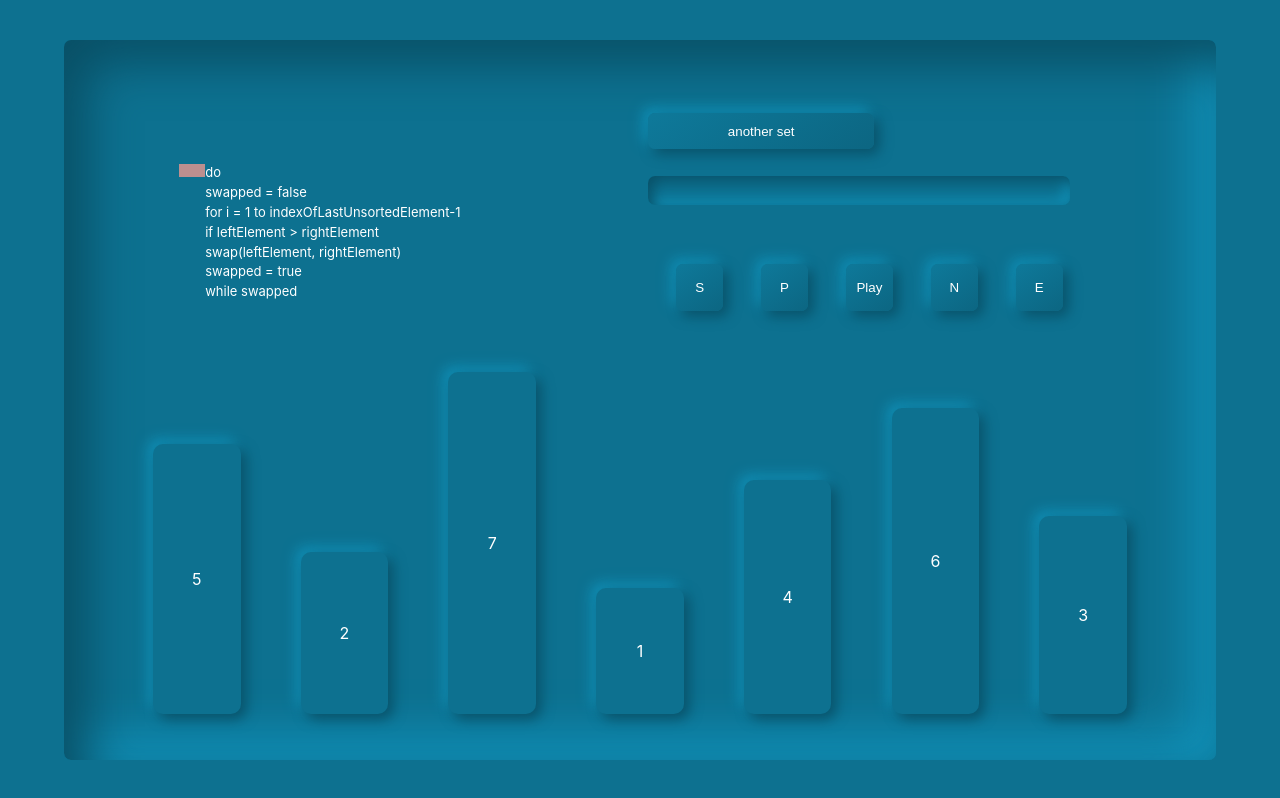
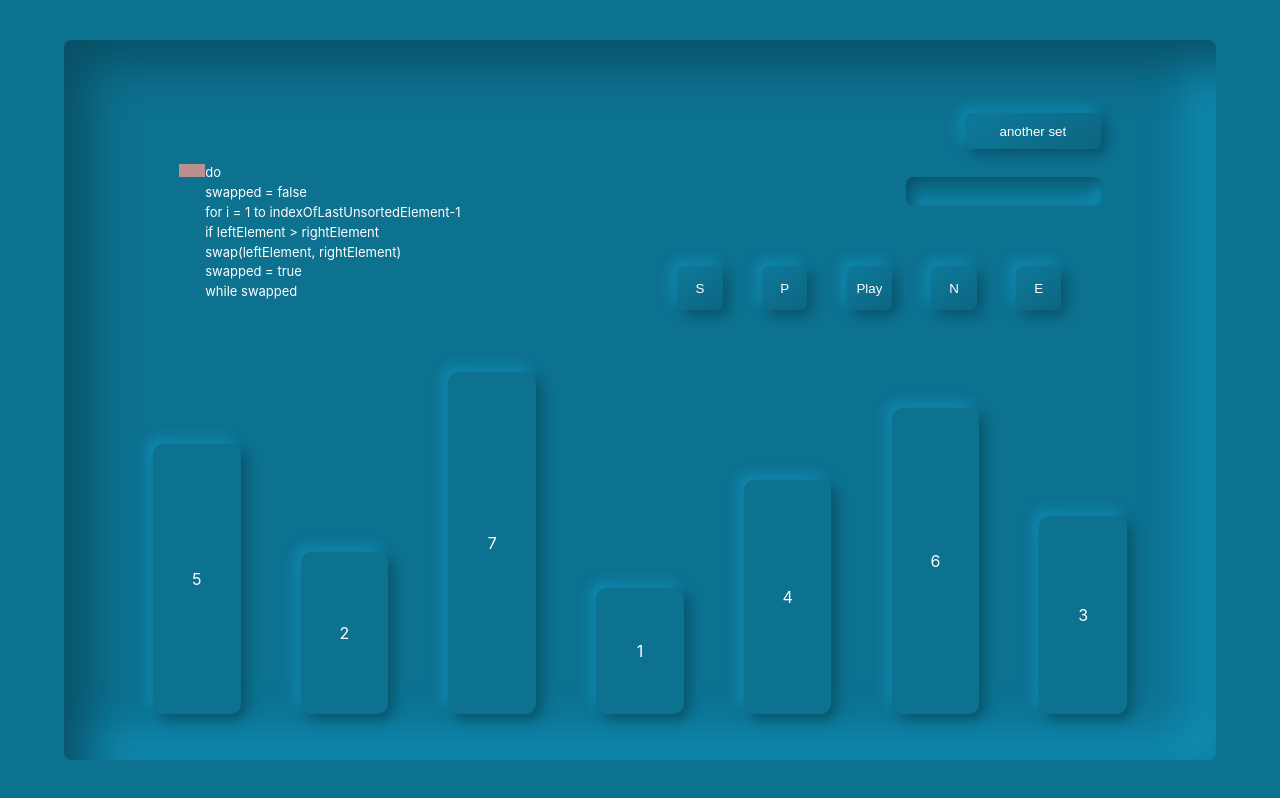
Before and after one commit to shahryar-h/algovis, a React (Create React App) app in the folder algo-vis/: page / in a window 1280 px wide. Built offline with nearby package versions, Linux system fonts and the light colour scheme; a web font is replaced by a local one.

Commit message:
styling improvments

```diff
--- a/algo-vis/src/resources/components/1_bubbleSort/2_visualization/3_controls/controls.styles.js
+++ b/algo-vis/src/resources/components/1_bubbleSort/2_visualization/3_controls/controls.styles.js
@@ -8,8 +8,8 @@ const ControlsWrapper = styled.div`
 `;
 
 const ControlsButton = styled.button`
-  height: 3.5em;
-  width: 3.5em;
+  height: 95%;
+  width: 10%;
   border-radius: 7px;
   background: linear-gradient(145deg, #0e799a, #0c6682);
   box-shadow: 5px 5px 13px #095168, -5px -5px 13px #1191b8;
--- a/algo-vis/src/resources/components/1_bubbleSort/2_visualization/3_inputHandler/4_box/4_box.component.jsx
+++ b/algo-vis/src/resources/components/1_bubbleSort/2_visualization/3_inputHandler/4_box/4_box.component.jsx
@@ -13,6 +13,12 @@ const Error = styled.div`
   color: white;
   font-size: 0.8em;
 `;
+const StyledForm = styled.form`
+  display: flex;
+  /* justify-content: flex-end; */
+  align-items: flex-end;
+  flex-direction: column;
+`;
 const Box = ({ isAnimating }) => {
   return (
     <>
@@ -20,7 +26,7 @@ const Box = ({ isAnimating }) => {
         onSubmit={onSubmit}
         validate={validateUserInput}
         render={({ handleSubmit }) => (
-          <form onSubmit={handleSubmit}>
+          <StyledForm onSubmit={handleSubmit}>
             <Field name="userInput">
               {({ input, meta }) => (
                 <>
@@ -35,7 +41,7 @@ const Box = ({ isAnimating }) => {
                 </>
               )}
             </Field>
-          </form>
+          </StyledForm>
         )}
       />
     </>
--- a/algo-vis/src/resources/components/1_bubbleSort/2_visualization/3_inputHandler/4_box/box_styles.js
+++ b/algo-vis/src/resources/components/1_bubbleSort/2_visualization/3_inputHandler/4_box/box_styles.js
@@ -8,7 +8,7 @@ export const Input = styled.input`
   appearance: none;
   border-style: none;
   /* height: 10%; */
-  width: 90%;
+  width: 40%;
   color: white;
   padding: 7px;
   letter-spacing: 3px;
--- a/algo-vis/src/resources/components/1_bubbleSort/2_visualization/3_inputHandler/4_submitInput/submitInput.styles.js
+++ b/algo-vis/src/resources/components/1_bubbleSort/2_visualization/3_inputHandler/4_submitInput/submitInput.styles.js
@@ -5,7 +5,7 @@ import styled from "styled-components/macro";
 const SortButton = styled.input.attrs({
   type: "submit",
 })`
-  width: 50%;
+  width: 30%;
   padding: 0.8em;
   border-radius: 7px;
   background: linear-gradient(145deg, #0e799a, #0c6682);
@@ -14,6 +14,7 @@ const SortButton = styled.input.attrs({
   color: white;
   cursor: pointer;
   border: none;
+  align-self: flex-end;
 
   &:active {
     border-radius: 50px;
```
